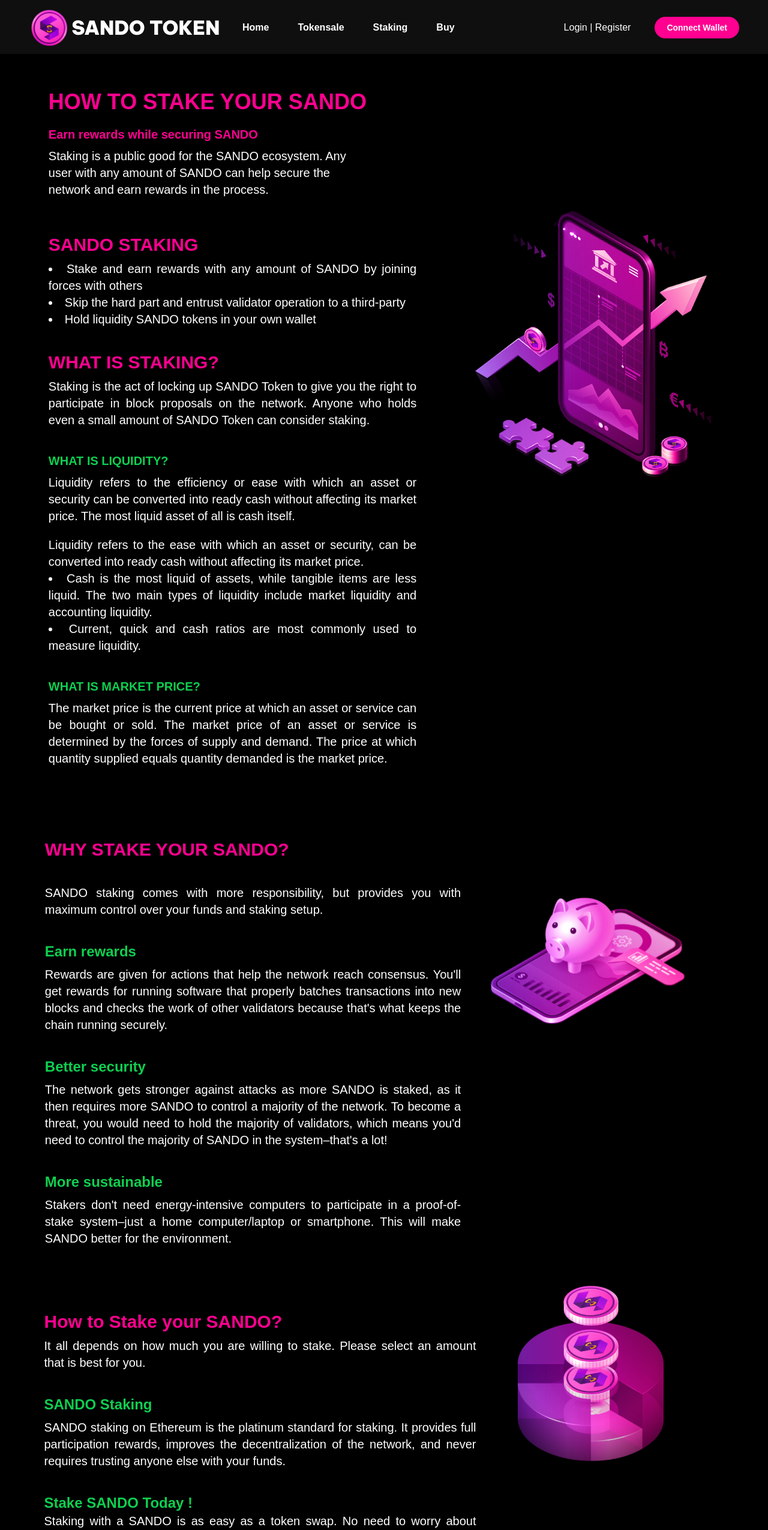
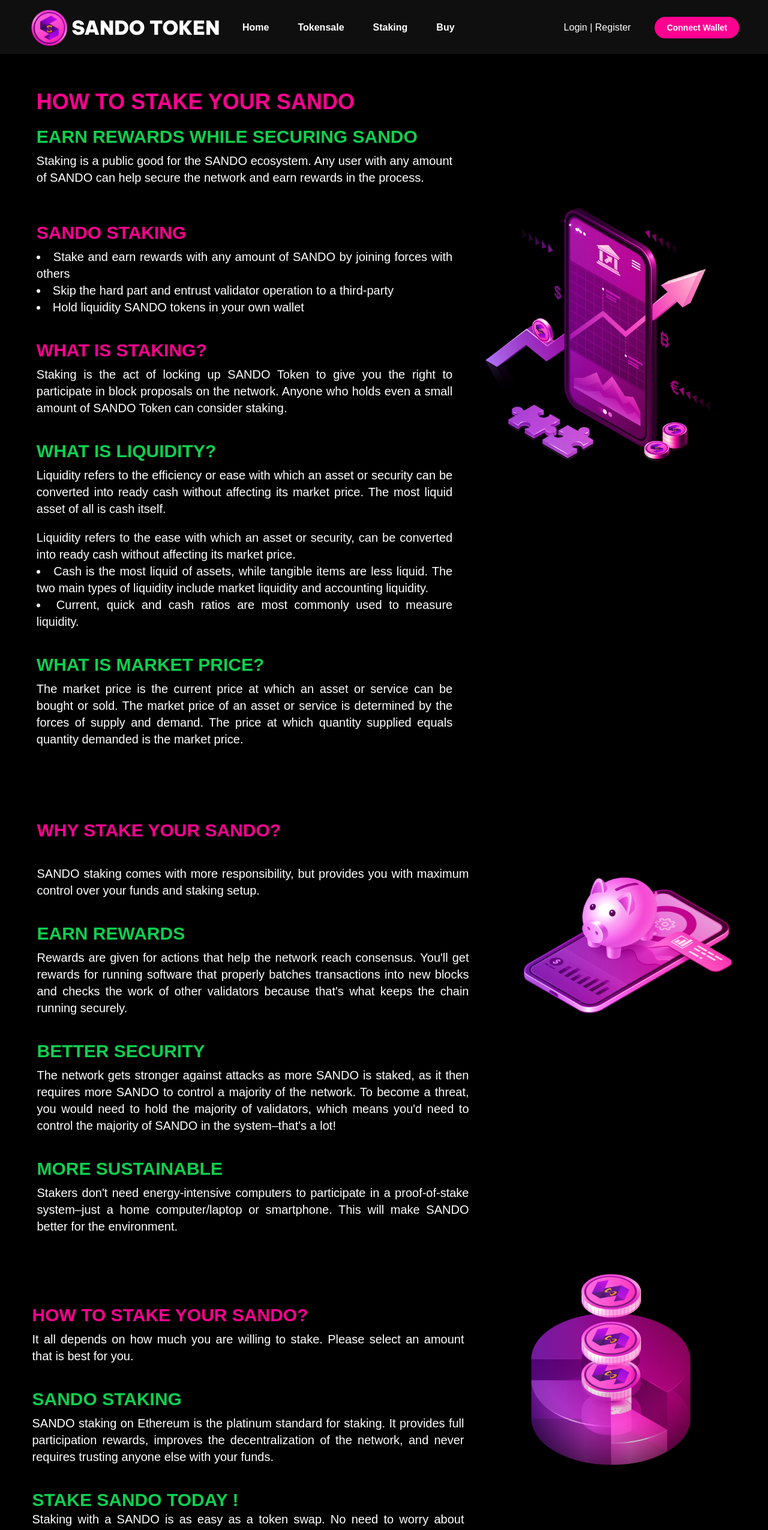
Before and after one commit to piyawatpm/Sando-token-1, a Next.js app: page /learnmore in a window 1280 px wide. Shown: the top 2550 px of the page at 60% size. Built offline with nearby package versions, Linux system fonts and the light colour scheme; what @badrap/bar-of-progress would draw is missing.

Commit message:
edited style learn more page

```diff
--- a/src/components/pages/learnmore/howto.tsx
+++ b/src/components/pages/learnmore/howto.tsx
@@ -9,8 +9,8 @@
             <div className="md:flex justify-center items-center ml-10 px-10">
               <div className="md:shrink-0 w-2/3">
                 <div className="text-[#FF0090] py-5">
-                  <h1 className=" text-3xl font-black">
-                    How to Stake your SANDO?{" "}
+                  <h1 className="uppercase text-3xl font-black">
+                    How to Stake your SANDO?
                   </h1>
 
                   <p className="mt-2 font-light text-xl text-white text-justify">
@@ -20,7 +20,7 @@
                 </div>
 
                 <div className="text-[#0ECF50] py-5">
-                  <h1 className=" text-2xl font-black">SANDO Staking </h1>
+                  <h1 className="uppercase text-3xl font-black">SANDO Staking </h1>
 
                   <p className="mt-2 font-light text-xl text-white text-justify">
                     SANDO staking on Ethereum is the platinum standard for
@@ -31,7 +31,7 @@
                 </div>
 
                 <div className="text-[#0ECF50] py-5">
-                  <h1 className=" text-2xl font-black">Stake SANDO Today ! </h1>
+                  <h1 className="uppercase text-3xl font-black">Stake SANDO Today ! </h1>
 
                   <p className=" font-light text-xl text-white text-justify">
                     Staking with a SANDO is as easy as a token swap. No need to
@@ -48,7 +48,7 @@
                   <img
                     src="/images/learnmore/how-to-staking.svg"
                     alt=" how to staking image"
-                    className="w-2/3 mb-20 ml-10"
+                    className="w-2/3 mb-20 ml-20"
                   />
                 </div>
               </div>
--- a/src/components/pages/learnmore/staking.tsx
+++ b/src/components/pages/learnmore/staking.tsx
@@ -4,22 +4,22 @@
   return (
     <>
       <div className="relative overflow-hidden mx-auto w-full container mb-10">
-        <div className="flex flex-col   justify-center items-center px-10">
+        <div className="flex flex-col   justify-center items-center ml-10">
           <div className="relative  bg-black rounded-xl shadow-md overflow-hidden md:min-w-1/2">
-            <div className="md:flex justify-center items-center ml-20 px-10">
-              <div className="md:shrink-0 ml-20 w-2/3 mr-10">
+            <div className="md:flex justify-center items-center ml-20">
+              <div className="md:shrink-0 ml-20 w-2/3">
                 <div className="text-[#FF0090] py-10 ml-10">
                   <div className="ml-10 mt-5">
                     <h1 className="font-extrabold text-4xl text-[#FF0090] mb-5">
                       HOW TO STAKE YOUR SANDO
                     </h1>
-                    <p className="font-extrabold text-xl text-[#FF0090]">
-                      Earn rewards while securing SANDO{" "}
+                    <p className="uppercase font-extrabold text-3xl text-[#0ECF50]">
+                      Earn rewards while securing SANDO
                     </p>
-                    <p className="font-light text-xl text-white mt-2 text-justify break-words">
-                      Staking is a public good for the SANDO ecosystem. Any{" "}
-                      <br /> user with any amount of SANDO can help secure the{" "}
-                      <br /> network and earn rewards in the process.
+                    <p className="font-light text-xl text-white mt-2 text-justify">
+                      Staking is a public good for the SANDO ecosystem. Any
+                      user with any amount of SANDO can help secure the
+                     network and earn rewards in the process.
                     </p>
                   </div>
                 </div>
@@ -56,7 +56,7 @@
                 </div>
 
                 <div className="text-[#0ECF50] py-5 ml-20">
-                  <h1 className="uppercase text-xl font-black">
+                  <h1 className="uppercase text-3xl font-black">
                     What is Liquidity?
                   </h1>
 
@@ -84,7 +84,7 @@
                 </div>
 
                 <div className="text-[#0ECF50] py-5 ml-20">
-                  <h1 className="uppercase text-xl font-black">
+                  <h1 className="uppercase text-3xl font-black">
                     What is Market Price?{" "}
                   </h1>
 
@@ -99,11 +99,11 @@
               </div>
 
               <div className="md:shrink-0 mb-20">
-                <div className="flex tracking-wide w-full md:w-full mb-20">
+                <div className="flex float-right w-full md:w-full mb-20 ml-10">
                   <img
                     src="/images/learnmore/staking.svg"
                     alt=" staking image"
-                    className=" w-2/3 mb-20"
+                    className=" w-3/5 mb-20"
                   />
                 </div>
               </div>
--- a/src/components/pages/learnmore/why.tsx
+++ b/src/components/pages/learnmore/why.tsx
@@ -4,13 +4,13 @@
   return (
     <>
       <div className="relative overflow-hidden mx-auto w-full container mb-10">
-        <div className="flex flex-col   justify-center items-center px-10">
+        <div className="flex flex-col   justify-center items-center ml-10">
           <div className="relative  bg-black rounded-xl shadow-md overflow-hidden md:min-w-1/2">
             <div className="md:flex justify-center items-center ml-20 px-10">
               <div className="md:shrink-0 w-2/3">
                 <div className="text-[#FF0090] py-5">
                   <h1 className="uppercase text-3xl font-black mb-10 mt-10 ">
-                    Why Stake your SANDO?{" "}
+                    Why Stake your SANDO?
                   </h1>
 
                   <p className=" font-light text-xl text-white text-justify">
@@ -20,7 +20,7 @@
                 </div>
 
                 <div className="text-[#0ECF50]  py-5">
-                  <h1 className=" text-2xl font-black">Earn rewards </h1>
+                  <h1 className="uppercase text-3xl font-black">Earn rewards </h1>
 
                   <p className="mt-2 font-light text-xl text-white text-justify">
                     Rewards are given for actions that help the network reach
@@ -32,7 +32,7 @@
                 </div>
 
                 <div className="text-[#0ECF50]  py-5">
-                  <h1 className=" text-2xl font-black">Better security </h1>
+                  <h1 className="uppercase text-3xl font-black">Better security </h1>
 
                   <p className="mt-2 font-light text-xl text-white text-justify">
                     The network gets stronger against attacks as more SANDO is
@@ -44,7 +44,7 @@
                 </div>
 
                 <div className="text-[#0ECF50]  py-5">
-                  <h1 className=" text-2xl font-black">More sustainable </h1>
+                  <h1 className="uppercase text-3xl font-black">More sustainable </h1>
 
                   <p className="mt-2 font-light text-xl text-white text-justify">
                     Stakers don't need energy-intensive computers to participate
@@ -59,7 +59,7 @@
                   <img
                     src="/images/learnmore/why-staking.svg"
                     alt=" why staking image"
-                    className="w-2/3 mb-20 ml-10"
+                    className="w-2/3 mb-20 ml-20"
                   />
                 </div>
               </div>
```
Also changed, not shown: 1247 other files (tests, documents, lock files or other folders).
